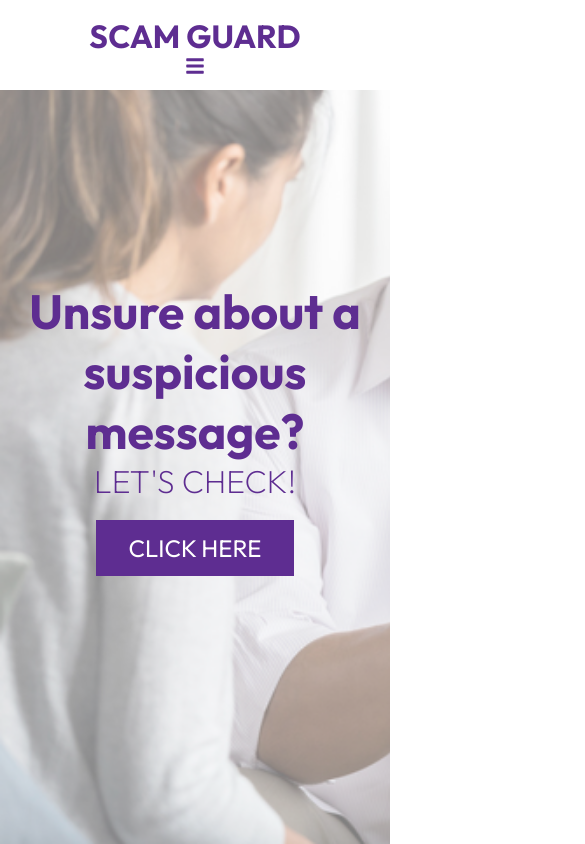
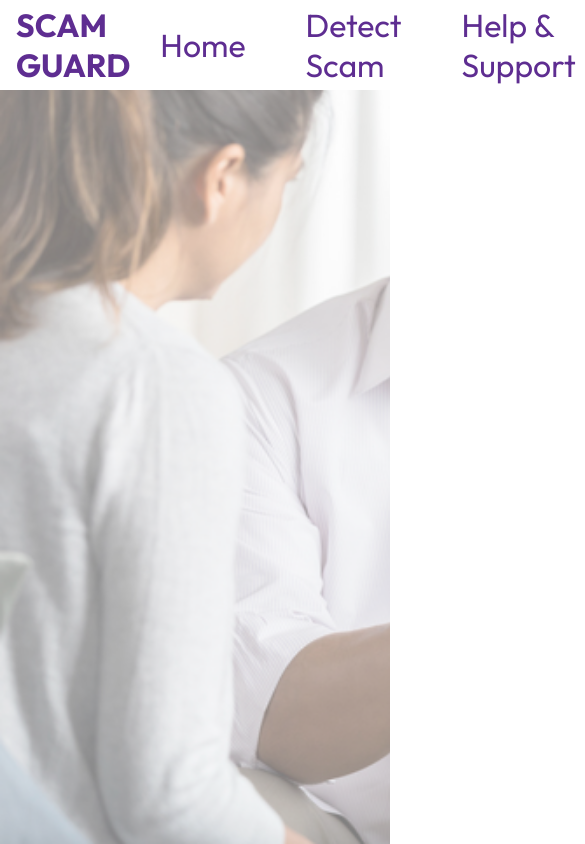
Before and after one commit to mishrab05/scamguard, a React (Create React App) app: page / in a window 390 px wide. Shown: the top 844 px of the page, 585 px wide, since content can reach past the window. Built offline with nearby package versions, Linux system fonts and the light colour scheme.

Commit message:
updated help and support

```diff
--- a/src/App.js
+++ b/src/App.js
@@ -3,17 +3,16 @@ import { Routes, Route } from 'react-router-dom';
 
 import Home from './routes/Home'
 import HelpSupport from './routes/HelpSupport';
-import DetectScam from './routes/Detectscam'
+import DetectScam from './routes/Detectscam';
 
 function App() {
   return (
     <div>
-      <Routes>
-        <Route path='/' element={<Home />} />
-        <Route path='/help' element={<HelpSupport />} />
-        <Route path='/detectscam' element={<DetectScam />} />
-      </Routes>
-
+        <Routes>
+          <Route path='/' element={<Home />} />
+          <Route path='/helpsupport' element={<HelpSupport />} />
+          <Route path='/detectscam' element={<DetectScam />} />
+        </Routes>
     </div>
   );
 }
--- a/src/components/Navbar.js
+++ b/src/components/Navbar.js
@@ -1,17 +1,14 @@
-import React, {useState} from 'react'
+import React from 'react'
 import {Link} from 'react-router-dom'
-import {FaBars, FaTimes} from 'react-icons/fa'
 import './NavbarStyles.css'
 
+
 const Navbar = () => {
-    const[click, setClick] = useState(false)
-    const handleClick = () => setClick(!click)
-
-
   return (
-    <div className='header'>
+    <div>
+        <nav class="navbar background">
 		<Link to='/'><h1>SCAM GUARD</h1></Link>
-        <ul className={click ? 'nav-menu active' : 'nav-menu'}>
+			<ul class="nav-list">
 				<li>
 					<Link to='/'>Home</Link>
 				</li>
@@ -19,15 +16,13 @@ const Navbar = () => {
 					<Link to='/detectscam'>Detect Scam</Link>
 				</li>
 				<li>
-                <Link to='/help'>Help & Support</Link>
+					<Link to='/helpsupport'>Help & Support</Link>
 				</li>
 				<li>
 					<Link to='/'>About Us</Link>
 				</li>
 			</ul>
-        <div className='hamburger' onClick={handleClick}>
-            {click ? (<FaTimes size={20} style={{color: '#5E2D91'}}/>) : (<FaBars size={20} style={{color: '#5E2D91'}}/>)}
-        </div>
+		</nav>
     </div>
   )
 }
--- a/src/components/NavbarStyles.css
+++ b/src/components/NavbarStyles.css
@@ -1,75 +1,45 @@
-/*general nav bar style*/
-.header {
-    position: fixed;
+* {
+	margin: 0;
+	padding: 0;
+}
+
+/*navigation bar*/
+.navbar {
+	display: flex;
+	align-items: center;
+	justify-content: space-between;
+	position: sticky;
+	top: 0;
+	cursor: pointer;
     width: 100%;
     height: 90px;
-    display: flex;
-    justify-content: space-between;
-    align-items: center;
     padding: 1rem;
     z-index: 10;
-    background: rgba(255,255,255, 1);
 }
 
-.nav-menu {
-    display: flex;
+/*navigation bar background*/
+.background {
+	background: rgba(255,255,255, 1);
+	background-blend-mode: darken;
+	background-size: cover;
 }
 
-.nav-menu li {
-    padding: 0 1rem;
+/*Home, detect scam...*/
+.nav-list {
+	display: flex;
+	align-items: center;
 }
 
-/*Home, Protect Yourself etc etc */
-.nav-menu a {
-    font-size: 1.6rem;
-    font-weight: 500;
+.nav-list li {
+	list-style: none;
+	padding: 26px 30px;
 }
 
-.hamburger {
-    display: none;
+.nav-list li a {
+	text-decoration: none;
+	color: #5E2D91;
 }
 
-.logo {
-    position: absolute;
-    width: 98.16px;
-    height: 91px;
-    left: 36px;
-    top: 19px;
+.nav-list li a:hover {
+	color: #000;
 }
-
-
-/*when screen is smaller */
-@media screen and (max-width:1248px) {
-    .hamburger {
-        display: block;
-    }
-
-    .nav-menu {
-        position: absolute;
-        flex-direction: column;
-        justify-content: center;
-        align-items: center;
-        top: 0;
-        left: -100%;
-        text-align: center;
-        width: 100%;
-        height: 100vh;
-        transition: 0.3s;
-        z-index: -1;
-        background: rgba(255,255,255, .9);
-    }
-
-    .nav-menu.active{
-        left: 0;
-    }
-
-    .nav-menu li {
-        padding: 1rem 0;
-    }
-
-    .nav-menu a {
-        font-size: 2rem;
-    }
-
-
-}
```
Lines whose indentation alone changed are shown as unchanged.
